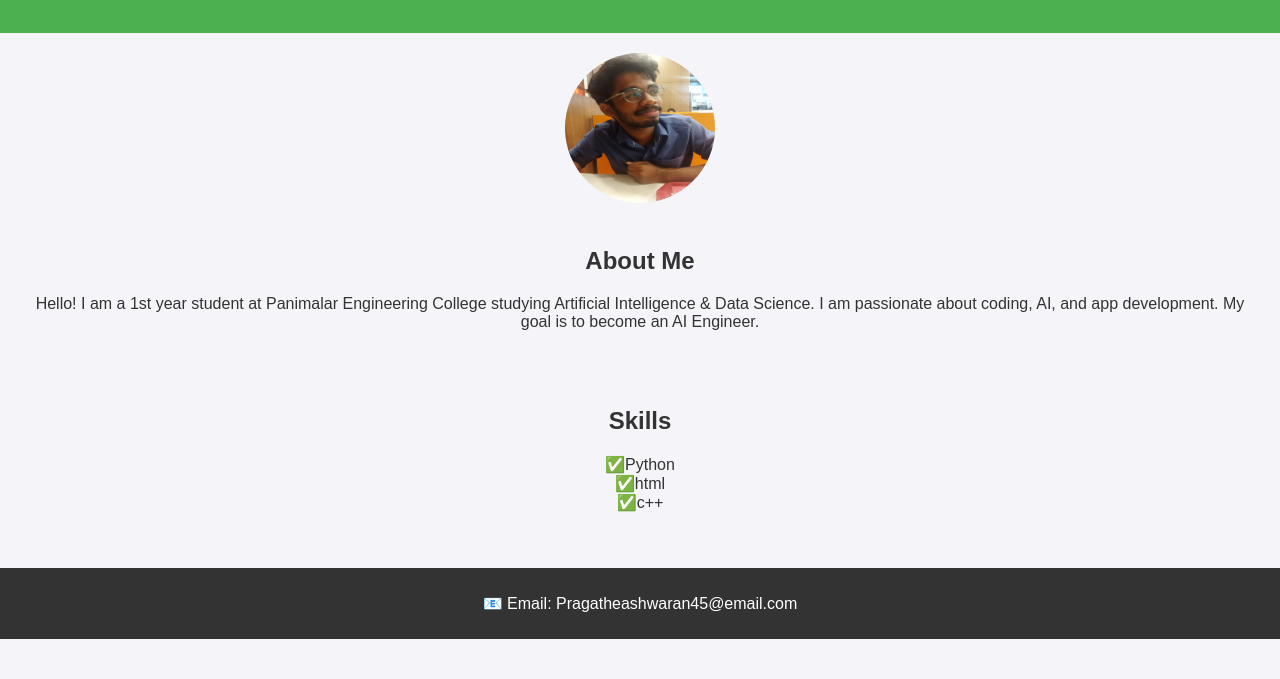
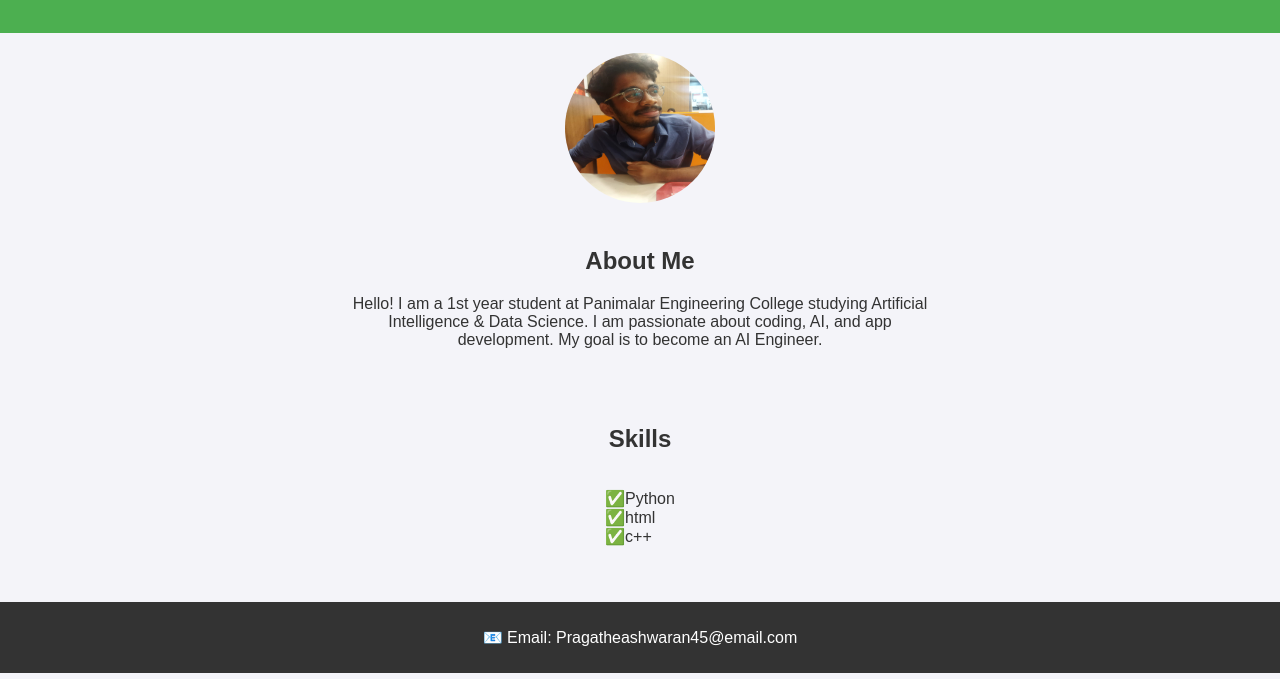
Before and after one commit to pragatheashwaran/web, a plain HTML site: page index.html in a window 1280 px wide. Shown: the part 121-800 px from the top of the page. Drawn offline with Linux system fonts and the light colour scheme.

Commit message:
Update index.html

```diff
--- a/index.html
+++ b/index.html
@@ -3,7 +3,8 @@
 <head>
   <meta charset="UTF-8">
   <meta name="viewport" content="width=device-width, initial-scale=1.0">
-  <title>pragatheash</title>
+  <title>R. Pragatheashwaran | AI & DS Student</title>
+
   <style>
     body {
       font-family: Arial, sans-serif;
@@ -11,7 +12,8 @@
       background-color: #f4f4f9;
       color: #333;
       margin: 0;
-      padding: 0;
+      padding: 0;s
+      font-size: 16px;
     }
     header {
       background: #4CAF50;
@@ -26,6 +28,13 @@
     }
     section {
       padding: 20px;
+      max-width: 600px;
+      margin: 0 auto;
+    }
+    section ul {
+      text-align: left;
+      display: inline-block;
+      padding: 0;
     }
     footer {
       background: #333;
@@ -50,10 +59,10 @@
 
   <section>
     <h2>Skills</h2>
-    <ul style="list-style: none; padding: 0;">
-      <li>  ✅Python</li>
-      <li> ✅html</li>
-      <li>✅c++ </li>
+    <ul style="list-style: none;">
+      <li>✅Python</li>
+      <li>✅html</li>
+      <li>✅c++</li>
     </ul>
   </section>
 
@@ -61,5 +70,4 @@
     <p>📧 Email: Pragatheashwaran45@email.com</p>
   </footer>
 </body>
-
 </html>
```
